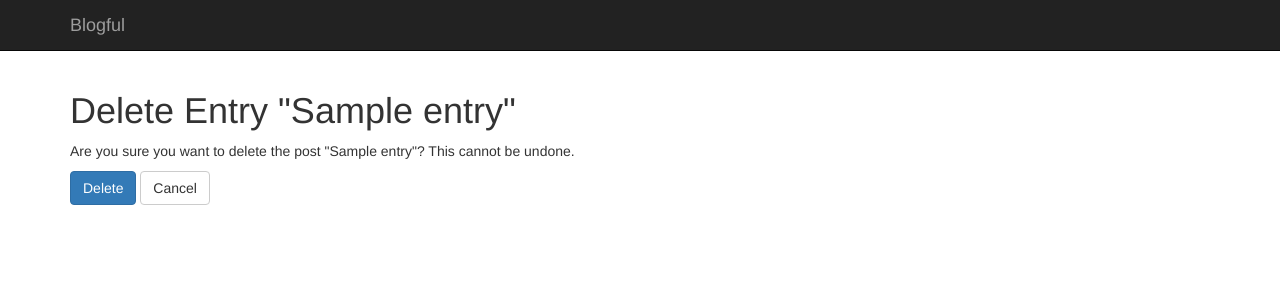
After one commit to stephenangelico/blogful, a Flask app: page /entry/1/delete in a window 1280 px wide. The commit adds this page. Shown: the top 300 px of the page. Run offline with Flask 2, Linux system fonts and the light colour scheme; tables that the repository leaves empty hold one stand-in row (values such as "Sample post"); some libraries are stand-ins or nearby versions.

Commit message:
Implement edit and delete buttons, test page limiting

```diff
--- a/blog/static/css/main.css
+++ b/blog/static/css/main.css
@@ -2,3 +2,7 @@
     margin-top: 20px;
     font-size: 1.5em;
 }
+
+button.2up {
+	display: inline-block;
+}
--- /dev/null
+++ b/blog/templates/delete.html
@@ -0,0 +1,15 @@
+{% extends "base.html" %}
+
+{% block content %}
+<h1>
+	Delete Entry "{{ entry.title }}"
+</h1>
+
+<form role="form" method="POST">
+	<p>Are you sure you want to delete the post "{{ entry.title }}"?
+	This cannot be undone.</p>
+	<button type="submit" class="btn btn-primary 2up">Delete</button>
+	<a href="{{ url_for('entries') }}"><button type="button" class="btn btn-default 2up">Cancel</button></a>
+</form>
+
+{% endblock %}
--- a/blog/templates/macros.html
+++ b/blog/templates/macros.html
@@ -4,6 +4,12 @@
 		<ul class="list-unstyled">
 			<li>
 				{{ entry.datetime | dateformat("%d/%m/%y") }}
+			</li>
+			<li>
+				<a href="{{ url_for('edit_entry_get', id=entry.id) }}">Edit</a>
+			</li>
+			<li>
+				<a href="{{ url_for('remove_entry_get', id=entry.id) }}">Delete</a>
 			</li>
 		</ul>
 	</div>
--- a/blog/views.py
+++ b/blog/views.py
@@ -6,7 +6,9 @@
 PAGINATE_BY = 10
 
 @app.route("/")
+@app.route("/?limit=<int:limit>")
 @app.route("/page/<int:page>")
+@app.route("/page/<int:page>/?limit=<int:limit>")
 def entries(page=1):
 	# Zero-indexed page
 	page_index = page - 1
@@ -23,6 +25,7 @@
 	entries = session.query(Entry)
 	entries = entries.order_by(Entry.datetime.desc())
 	entries = entries[start:end]
+	#TODO: clip posts so that they don't fill the screen
 
 	return render_template("entries.html",
 		entries=entries,
@@ -70,3 +73,17 @@
 	session.commit()
 	#TODO: redirect to same post
 	return redirect(url_for("entries"))
+
+@app.route("/entry/<int:id>/delete", methods=["GET"])
+def remove_entry_get(id):
+	entry = session.query(Entry).get(id)
+	return render_template("delete.html",
+		entry=entry
+	)
+
+@app.route("/entry/<int:id>/delete", methods=["POST"])
+def remove_entry_delete(id):
+	print("Starting deletion")
+	session.query(Entry).filter(Entry.id==id).delete()
+	session.commit()
+	return redirect(url_for("entries"))
```
